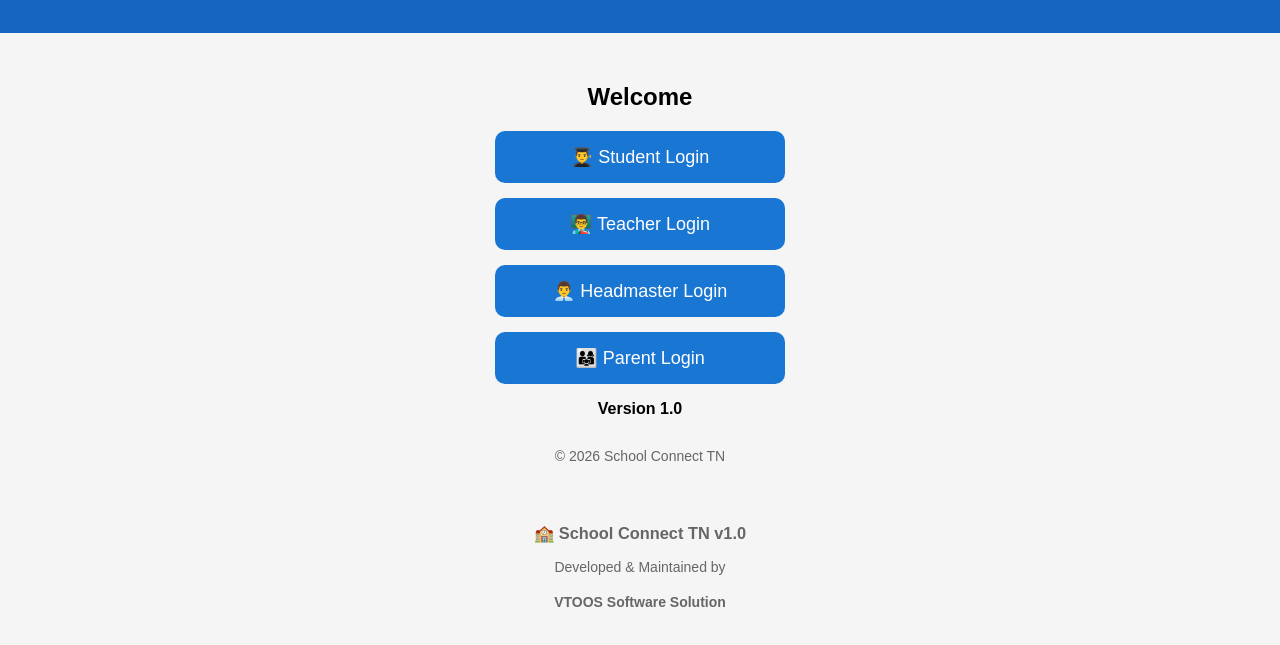
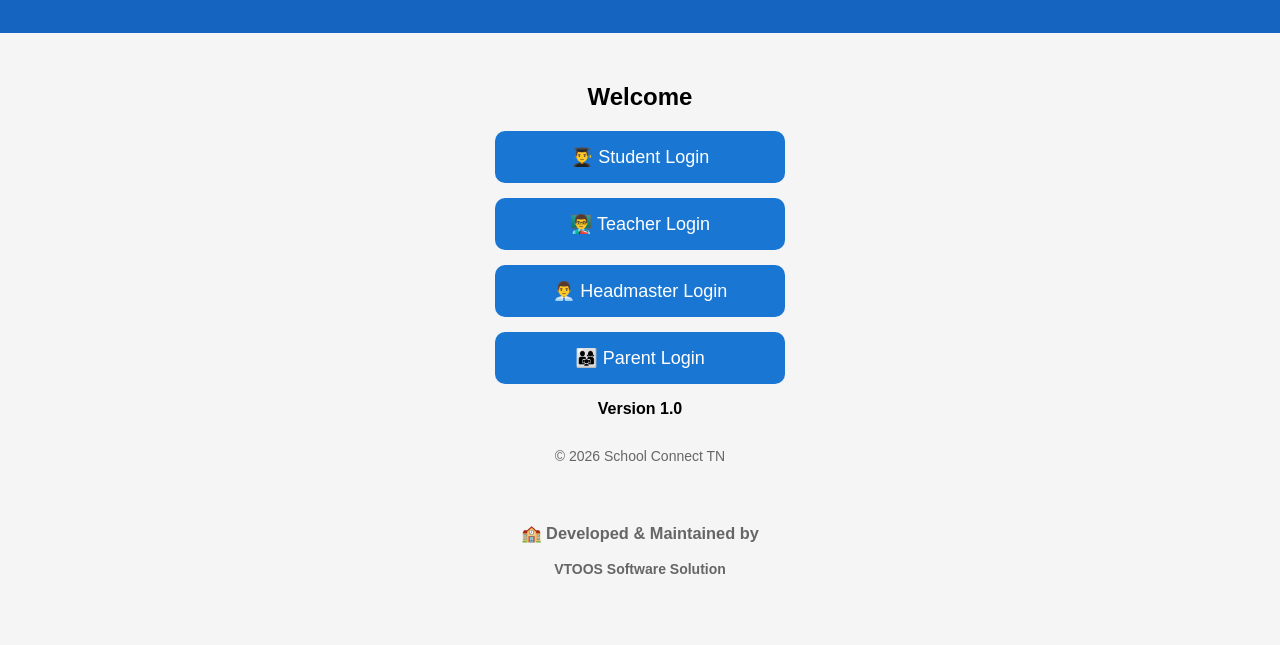
Before and after one commit to TSC-GHS/thirumalvadi-school-connect, a website: page index.html in a window 1280 px wide. Shown: the part 95-740 px from the top of the page. Drawn offline with Linux system fonts and the light colour scheme.

Commit message:
Update footer text for consistency

```diff
--- a/index.html
+++ b/index.html
@@ -126,9 +126,7 @@ console.log(err);
 </script>
 <footer class="footer">
 <div class="footer-content">
-<h3>🏫 School Connect TN v1.0</h3>
-
-<p>Developed & Maintained by</p>
+<h3>🏫 Developed & Maintained by</p>
 <h4>VTOOS Software Solution</h4>
 
 </div>
```
